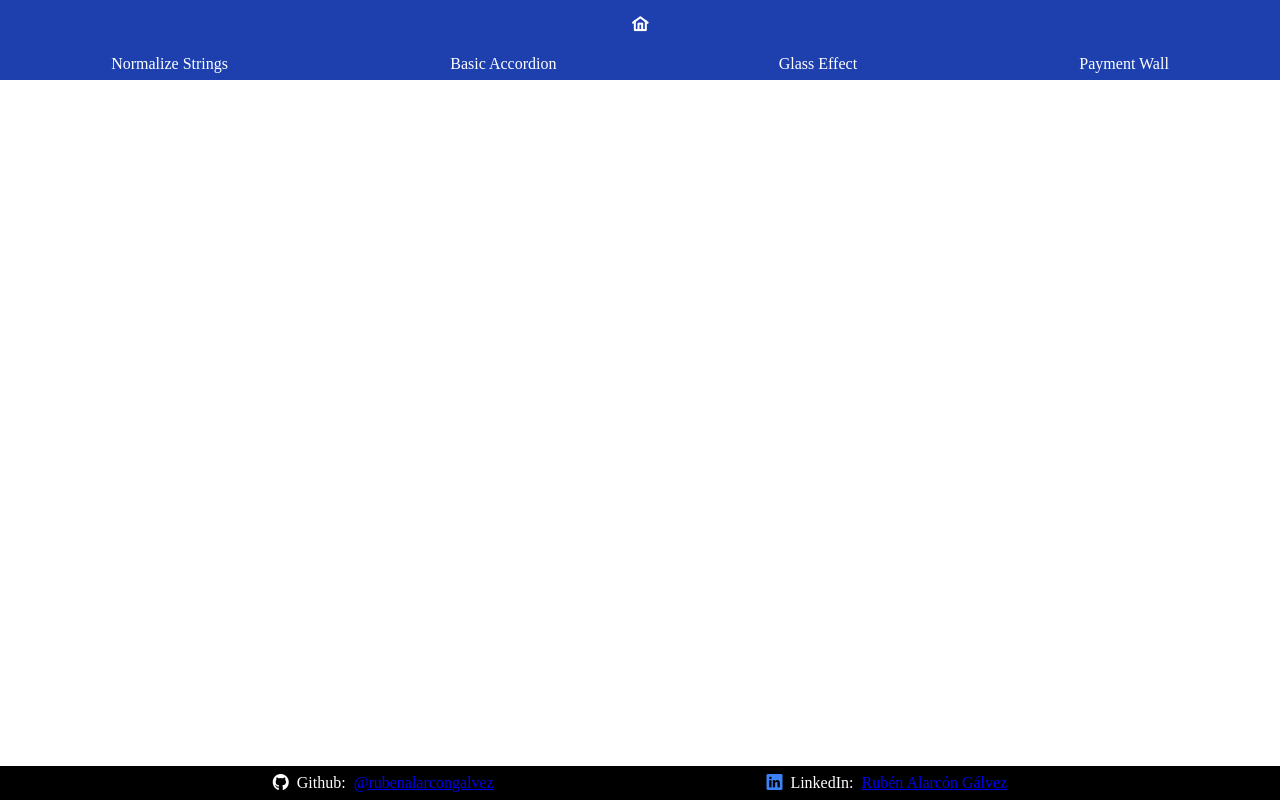
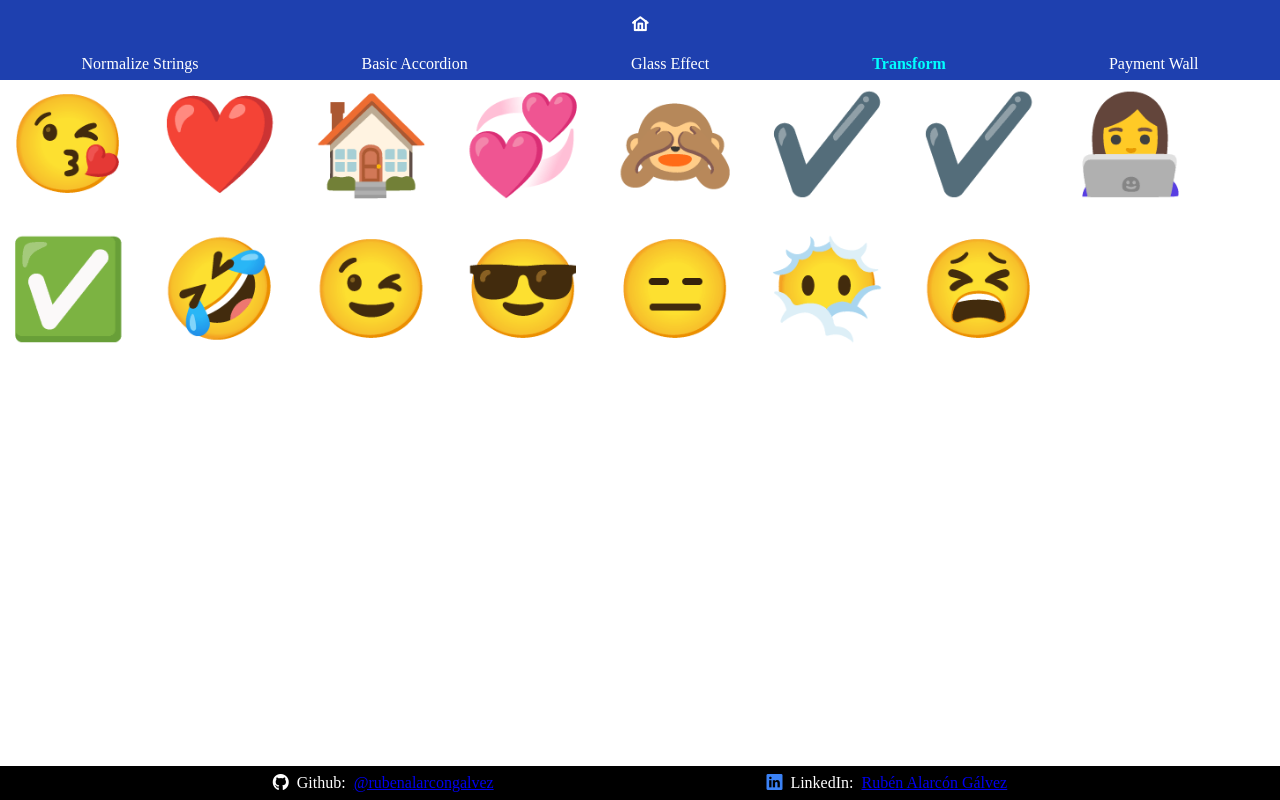
Before and after one commit to rubenalarcongalvez/miscellaneous-features, an Angular app: page /transform in a window 1280 px wide. Before the commit this address led to /. Built offline with nearby package versions, Linux system fonts and the light colour scheme.

Commit message:
transform

```diff
--- a/src/app/app.routes.ts
+++ b/src/app/app.routes.ts
@@ -4,6 +4,7 @@ import { NormalizeStringsComponent } from './views/normalize-strings/normalize-s
 import { PaymentWallComponent } from './views/payment-wall/payment-wall.component';
 import { BasicAccordionComponent } from './views/basic-accordion/basic-accordion.component';
 import { GlassEffectComponent } from './views/glass-effect/glass-effect.component';
+import { TransformComponent } from './views/transform/transform.component';
 
 export const routes: Routes = [
     {path: '', pathMatch: 'full', component: HomeComponent},
@@ -11,4 +12,5 @@ export const routes: Routes = [
     {path: 'payment-wall', component: PaymentWallComponent},
     {path: 'basic-accordion', component: BasicAccordionComponent},
     {path: 'glass-effect', component: GlassEffectComponent},
+    {path: 'transform', component: TransformComponent},
 ];
--- a/src/app/shared/header/header.component.html
+++ b/src/app/shared/header/header.component.html
@@ -5,5 +5,6 @@
         <li routerLink="/normalize-strings" routerLinkActive="active">Normalize Strings</li>
         <li routerLink="/basic-accordion" routerLinkActive="active">Basic Accordion</li>
         <li routerLink="/glass-effect" routerLinkActive="active">Glass Effect</li>
+        <li routerLink="/transform" routerLinkActive="active">Transform</li>
     </ul>
 </header>
--- /dev/null
+++ b/src/app/views/transform/transform.component.html
@@ -0,0 +1,17 @@
+<div>
+    <span title="none">😘</span>
+    <span title="matrix(n,n,n,n,n,n)">❤️</span>
+    <span title="translate(x, y)">🏠</span>
+    <span title="translateX(x)">💞</span>
+    <span title="translateY(y)">🙈</span>
+    <span title="scale(x, y)">✔️</span>
+    <span title="scale(xy)">✔️</span>
+    <span title="scaleX(x)">👩‍💻</span>
+    <span title="scaleY(y)">✅</span>
+    <span title="rotate(angle)">🤣</span>
+    <span title="rotateX(angle)">😉</span>
+    <span title="rotateY(angle)">😎</span>
+    <span title="skew(x-angle, y-angle)">😑</span>
+    <span title="skewX(angle)">😶‍🌫️</span>
+    <span title="skewY(angle)">😫</span>
+</div>
--- /dev/null
+++ b/src/app/views/transform/transform.component.scss
@@ -0,0 +1,71 @@
+div {
+    display: flex;
+    flex-wrap: wrap;
+    gap: 2rem;
+
+    span {
+        font-size: 6rem;
+        transition: 1s;
+    }
+}
+
+span[title="none"]:hover {}
+
+span[title="matrix(n,n,n,n,n,n)"]:hover {
+    transform: matrix(0.866,0.7,-0.8,0.866,0,0);
+}
+
+span[title="translate(x, y)"]:hover {
+    // transform: translate(20px, -10px);
+    translate: 20px -10px;
+}
+
+span[title="translateX(x)"]:hover {
+    transform: translateX(-20px);
+}
+
+span[title="translateY(y)"]:hover {
+    transform: translateY(-20px);
+}
+
+span[title="scale(x, y)"]:hover {
+    // transform: scale(2.50, 0.5);
+    scale: 2.50 0.5;
+}
+span[title="scale(xy)"]:hover {
+    // transform: scale(1.50);
+    scale: 1.50;
+}
+
+span[title="scaleX(x)"]:hover {
+    transform: scaleX(1.50);
+}
+
+span[title="scaleY(y)"]:hover {
+    transform: scaleY(1.50);
+}
+
+span[title="rotate(angle)"]:hover {
+    // transform: rotate(45deg);
+    rotate: 45deg;
+}
+
+span[title="rotateX(angle)"]:hover {
+    transform: rotateX(180deg);
+}
+
+span[title="rotateY(angle)"]:hover {
+    transform: rotateY(250deg);
+}
+
+span[title="skew(x-angle, y-angle)"]:hover {
+    transform: skew(30deg, -50deg);
+}
+
+span[title="skewX(angle)"]:hover {
+    transform: skewX(30deg);
+}
+
+span[title="skewY(angle)"]:hover {
+    transform: skewY(-50deg);
+}
```
Also changed, not shown: src/app/views/transform/transform.component.ts (added, +12 -0 lines), 1 other file (tests, documents, lock files or other folders).
